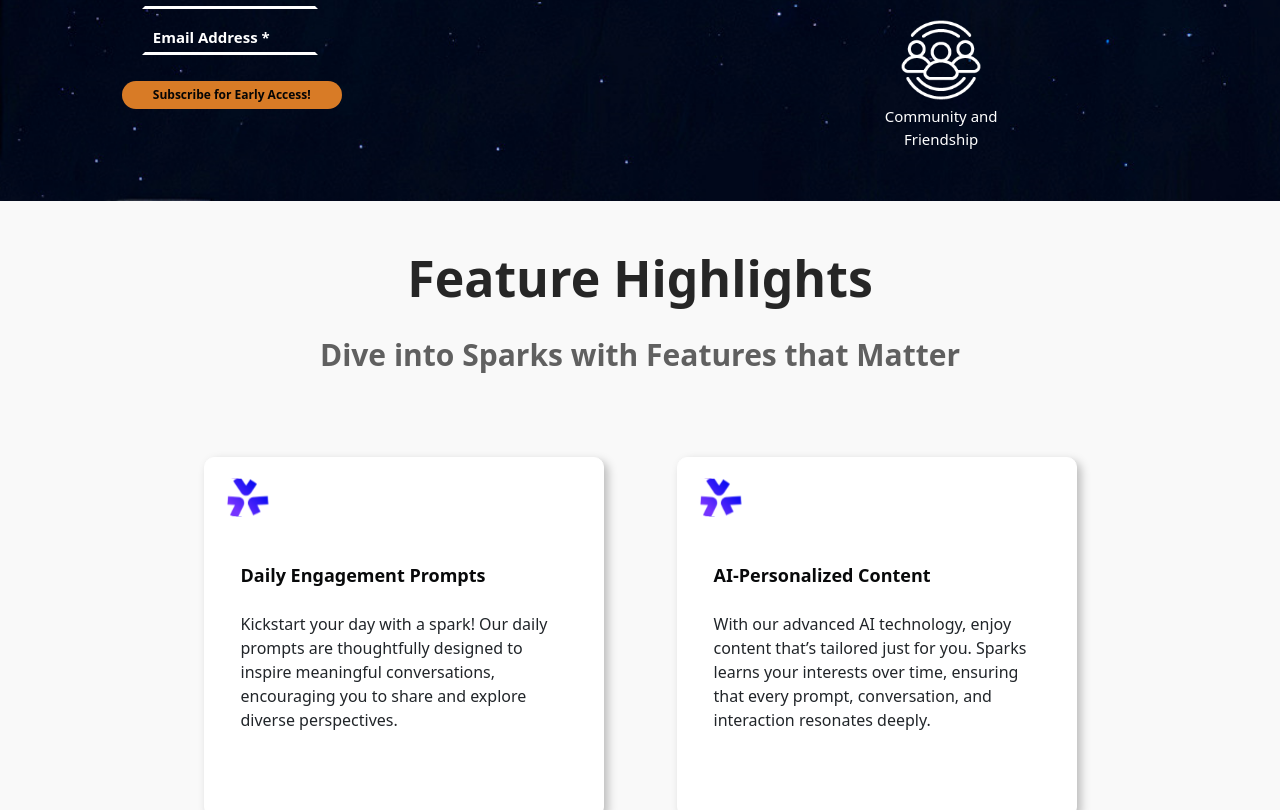
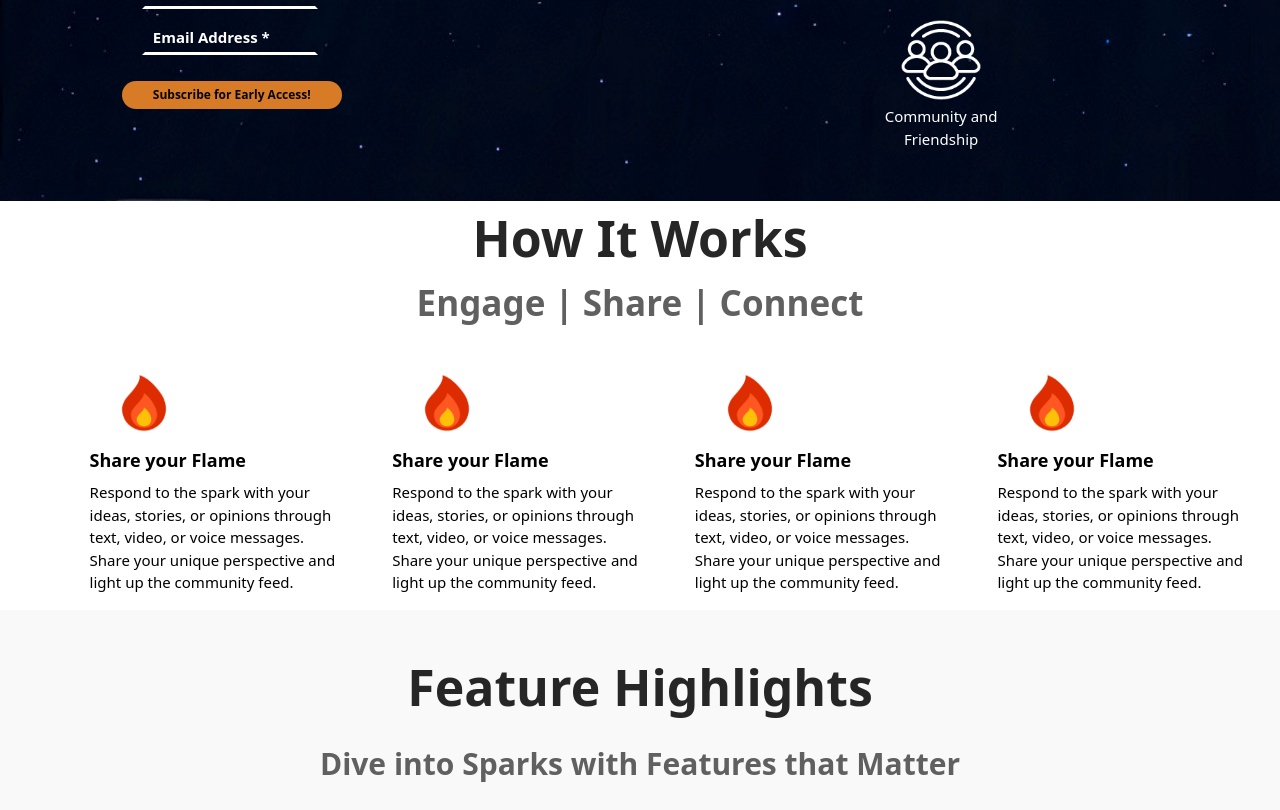
Before and after one commit to reactapp-projects/landing3, a React (Create React App) app: page / in a window 1280 px wide. Shown: the part 478-1288 px from the top of the page. Built offline with nearby package versions, Linux system fonts and the light colour scheme.

Commit message:
adding part2 how it works to project

```diff
--- a/src/App.js
+++ b/src/App.js
@@ -5,6 +5,7 @@
 import ComingSoon from "./Components/ComingSoon";
 import AboutUS from "./Components/AboutUS";
 import Footer from "./Components/Footer";
+import HowItWorks from "./Components/HowItWorks";
 
 function App() {
   return (
@@ -13,6 +14,7 @@
         <Button>Hello</Button>
       </header> */}
       <Header />
+      <HowItWorks />
       <FeatureHighlights />
       <div style={{ backgroundColor: "#736D6D", height: "1px" }}></div>
       <ComingSoon />
--- /dev/null
+++ b/src/Components/HowItWorks.jsx
@@ -0,0 +1,54 @@
+import React from "react";
+import style from "./HowItWorks.module.css";
+import fire from "../images/Fire.png";
+
+function HowItWorks() {
+  return (
+    <div>
+      <div className={style.secondboxwelcom}>
+        <p className={style.secondheadertext}>How It Works</p>
+        <p className={style.secondmaintext}>Engage | Share | Connect</p>
+        <div className={style.gridContainer}>
+          <div>
+            <img src={fire} alt="My Image" className={style.imagediv} />
+            <p className={style.imageundertext}>Share your Flame</p>
+            <p className={style.secondimageundertext}>
+              Respond to the spark with your ideas, stories, or opinions through
+              text, video, or voice messages. Share your unique perspective and
+              light up the community feed.
+            </p>
+          </div>
+          <div>
+            <img src={fire} alt="My Image" className={style.imagediv} />
+            <p className={style.imageundertext}>Share your Flame</p>
+            <p className={style.secondimageundertext}>
+              Respond to the spark with your ideas, stories, or opinions through
+              text, video, or voice messages. Share your unique perspective and
+              light up the community feed.
+            </p>
+          </div>
+          <div>
+            <img src={fire} alt="My Image" className={style.imagediv} />
+            <p className={style.imageundertext}>Share your Flame</p>
+            <p className={style.secondimageundertext}>
+              Respond to the spark with your ideas, stories, or opinions through
+              text, video, or voice messages. Share your unique perspective and
+              light up the community feed.
+            </p>
+          </div>
+          <div>
+            <img src={fire} alt="My Image" className={style.imagediv} />
+            <p className={style.imageundertext}>Share your Flame</p>
+            <p className={style.secondimageundertext}>
+              Respond to the spark with your ideas, stories, or opinions through
+              text, video, or voice messages. Share your unique perspective and
+              light up the community feed.
+            </p>
+          </div>
+        </div>
+      </div>
+    </div>
+  );
+}
+
+export default HowItWorks;
--- /dev/null
+++ b/src/Components/HowItWorks.module.css
@@ -0,0 +1,48 @@
+.secondheadertext {
+  font-weight: 700;
+  text-align: center;
+  color: #262626;
+  font-size: 50px;
+}
+
+.secondmaintext {
+  font-weight: 700;
+  text-align: center;
+  margin: 0 auto;
+  color: #606060;
+  font-size: 35px;
+  margin-top: -15px;
+}
+.gridContainer {
+  display: grid;
+  grid-template-columns: repeat(4, 1fr);
+  gap: 20px;
+  margin-left: 7%;
+  margin-top: 3%;
+}
+
+.imageundertext {
+  color: #000;
+  font-size: 18px;
+  font-weight: 600;
+  margin-top: 9px;
+  margin-bottom: 7px;
+}
+
+.secondimageundertext {
+  color: #000;
+  font-size: 15px;
+  max-width: 250px;
+}
+
+.imagediv {
+  height: 70px;
+  width: 70px;
+  margin-left: 7%;
+}
+
+@media only screen and (max-width: 768px) {
+  .gridContainer {
+    grid-template-columns: repeat(2, 1fr);
+  }
+}
```
